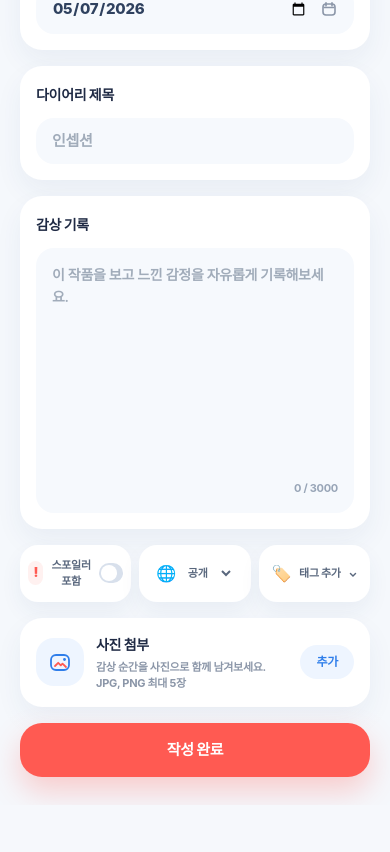
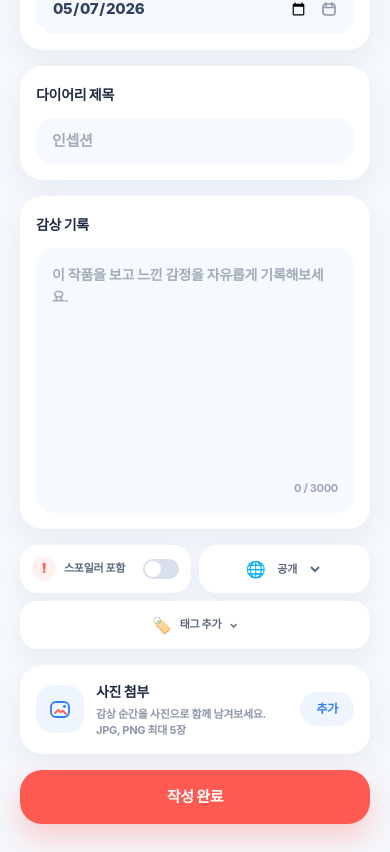
Before and after one commit to TaeHun-Lee/davas, a Next.js app in the folder apps/web/: page /diary/new in a window 390 px wide. Shown: the part 442-1294 px from the top of the page. Before the commit the page ends 1247 px from the top, so only its background shows below. Built offline with nearby package versions, Linux system fonts and the light colour scheme; a web font is replaced by a local one.

Commit message:
Fix diary option row mobile layout

```diff
--- a/apps/web/src/components/diary/DiaryOptionRow.tsx
+++ b/apps/web/src/components/diary/DiaryOptionRow.tsx
@@ -26,22 +26,22 @@ export function DiaryOptionRow({
   tags: string[];
 }) {
   return (
-    <section className="grid grid-cols-3 gap-2">
-      <button type="button" onClick={onToggleSpoiler} className="flex items-center justify-center gap-2 rounded-[18px] bg-white px-2 py-3 text-[11px] font-extrabold text-[#59677d] shadow-[0_10px_22px_rgba(31,65,114,0.06)]">
+    <section className="grid grid-cols-2 gap-2">
+      <button type="button" onClick={onToggleSpoiler} className="flex min-w-0 items-center justify-start gap-2 rounded-[18px] bg-white px-3 py-3 text-[11px] font-extrabold text-[#59677d] shadow-[0_10px_22px_rgba(31,65,114,0.06)]">
         <SpoilerIcon />
-        스포일러 포함
-        <span className={`ml-auto h-5 w-9 rounded-full p-0.5 transition ${containsSpoiler ? 'bg-[#ff5a52]' : 'bg-[#d8e0ec]'}`}>
-          <span className={`block size-4 rounded-full bg-white transition ${containsSpoiler ? 'translate-x-4' : ''}`} />
+        <span className="whitespace-nowrap">스포일러 포함</span>
+        <span className={`ml-auto h-5 w-9 shrink-0 overflow-hidden rounded-full p-0.5 transition ${containsSpoiler ? 'bg-[#ff5a52]' : 'bg-[#d8e0ec]'}`}>
+          <span className={`block size-4 rounded-full bg-white transition ${containsSpoiler ? 'translate-x-[14px]' : ''}`} />
         </span>
       </button>
-      <label className="flex items-center justify-center gap-2 rounded-[18px] bg-white px-2 py-3 text-[11px] font-extrabold text-[#59677d] shadow-[0_10px_22px_rgba(31,65,114,0.06)]">
+      <label className="flex min-w-0 items-center justify-center gap-2 rounded-[18px] bg-white px-3 py-3 text-[11px] font-extrabold text-[#59677d] shadow-[0_10px_22px_rgba(31,65,114,0.06)]">
         <GlobeIcon />
-        <select value={visibility} onChange={(event) => onChangeVisibility(event.target.value as 'PUBLIC' | 'PRIVATE')} className="bg-transparent font-extrabold outline-none">
+        <select value={visibility} onChange={(event) => onChangeVisibility(event.target.value as 'PUBLIC' | 'PRIVATE')} className="min-w-0 bg-transparent font-extrabold outline-none">
           <option value="PUBLIC">공개</option>
           <option value="PRIVATE">비공개</option>
         </select>
       </label>
-      <button type="button" className="flex items-center justify-center gap-2 rounded-[18px] bg-white px-2 py-3 text-[11px] font-extrabold text-[#59677d] shadow-[0_10px_22px_rgba(31,65,114,0.06)]">
+      <button type="button" className="col-span-2 flex min-w-0 items-center justify-center gap-2 rounded-[18px] bg-white px-3 py-3 text-[11px] font-extrabold text-[#59677d] shadow-[0_10px_22px_rgba(31,65,114,0.06)]">
         <TagIcon />
         {tags.length > 0 ? `${tags.length}개 태그` : '태그 추가'}
         <span aria-hidden="true">⌄</span>
```
Also changed, not shown: 1 other file (tests, documents, lock files or other folders).
